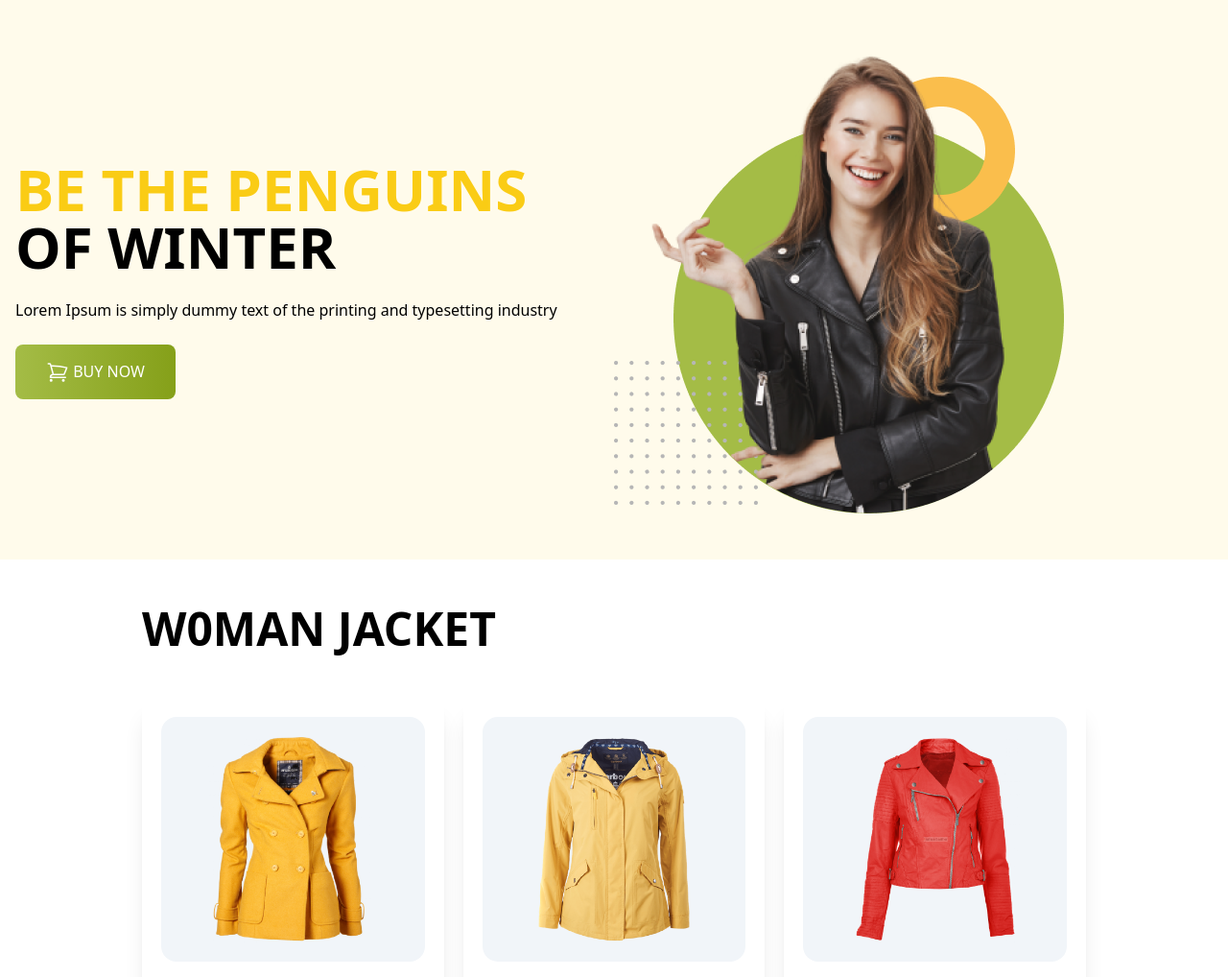
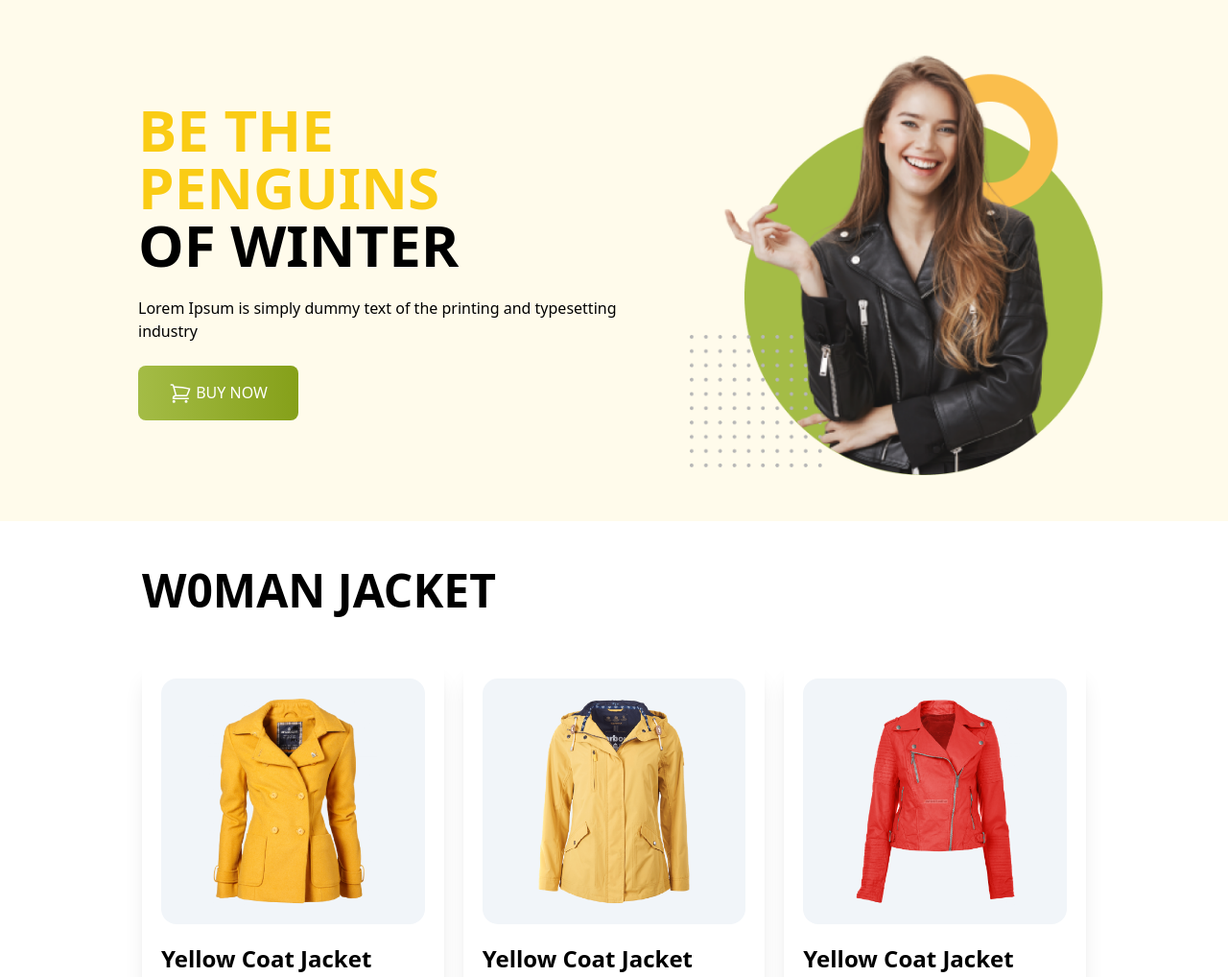
Before and after one commit to ChowdhuryFatema/penguin-fashion, a plain HTML site: page index.html in a window 1280 px wide. Shown: the top 1018 px of the page at 96% size. Drawn offline with nearby package versions, Linux system fonts and the light colour scheme.

Commit message:
fixing banner

```diff
--- a/index.html
+++ b/index.html
@@ -11,7 +11,7 @@
     <header class="bg-amber-50">
         <!-- nav starts here -->
         <!-- banner starts here -->
-        <div class="container mx-auto md:flex justify-between items-center py-12 gap-10">
+        <div class="max-w-screen-lg mx-auto md:flex justify-between items-center py-12 gap-10">
             <div class="space-y-6 px-4">
                 <h1 class="md:text-6xl text-4xl font-semibold uppercase"> <span class="text-yellow-400"> Be the Penguins </span><br> of Winter</h1>
                 <p>Lorem Ipsum is simply dummy text of the printing and typesetting industry</p>
@@ -20,7 +20,7 @@
                     </svg> BUY NOW
                 </button>
             </div>
-            <div class="md:w-1/2 w-80">
+            <div>
                 <img src="images/model.png" alt="" srcset="">
             </div>
         </div>
```
